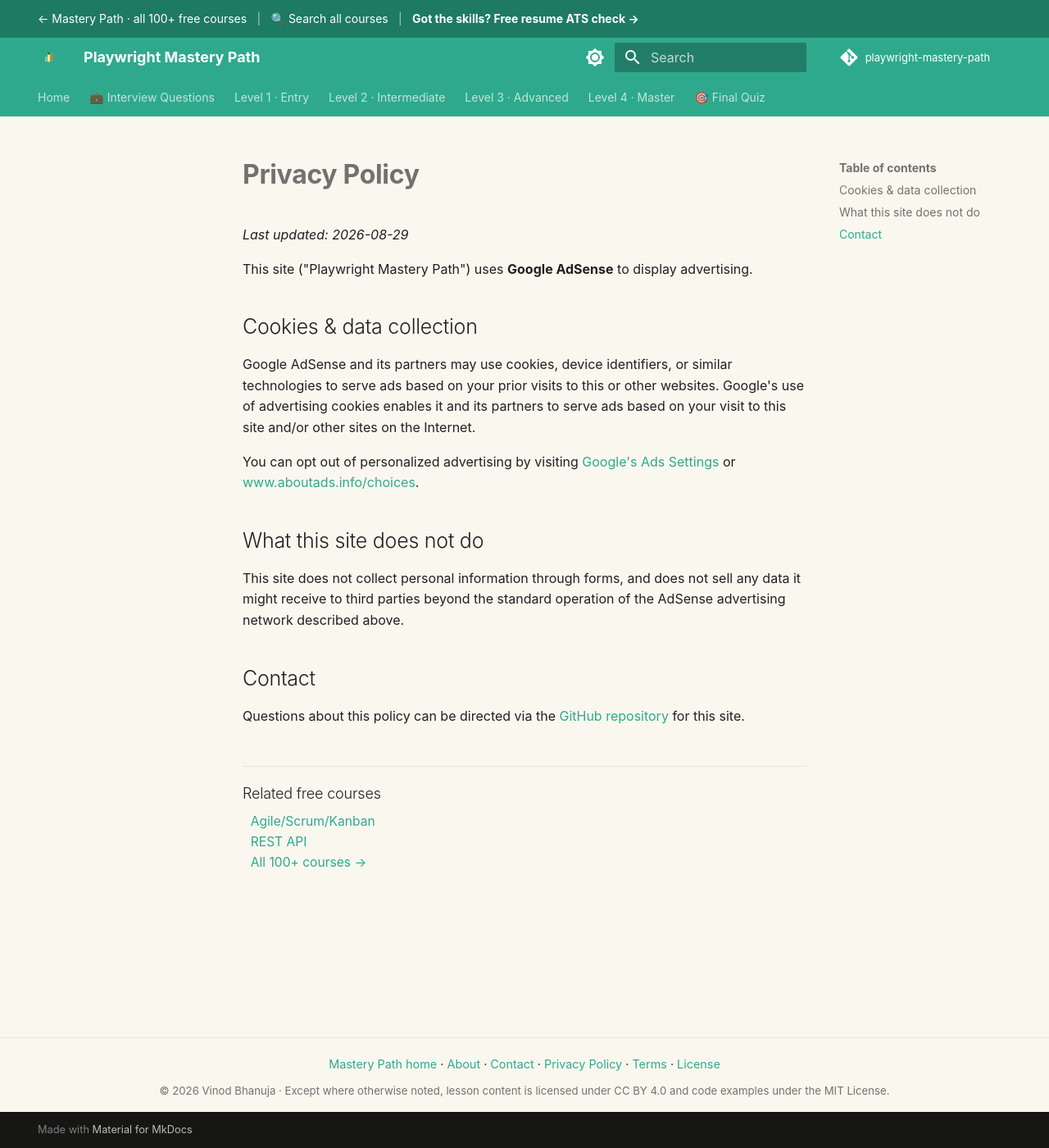
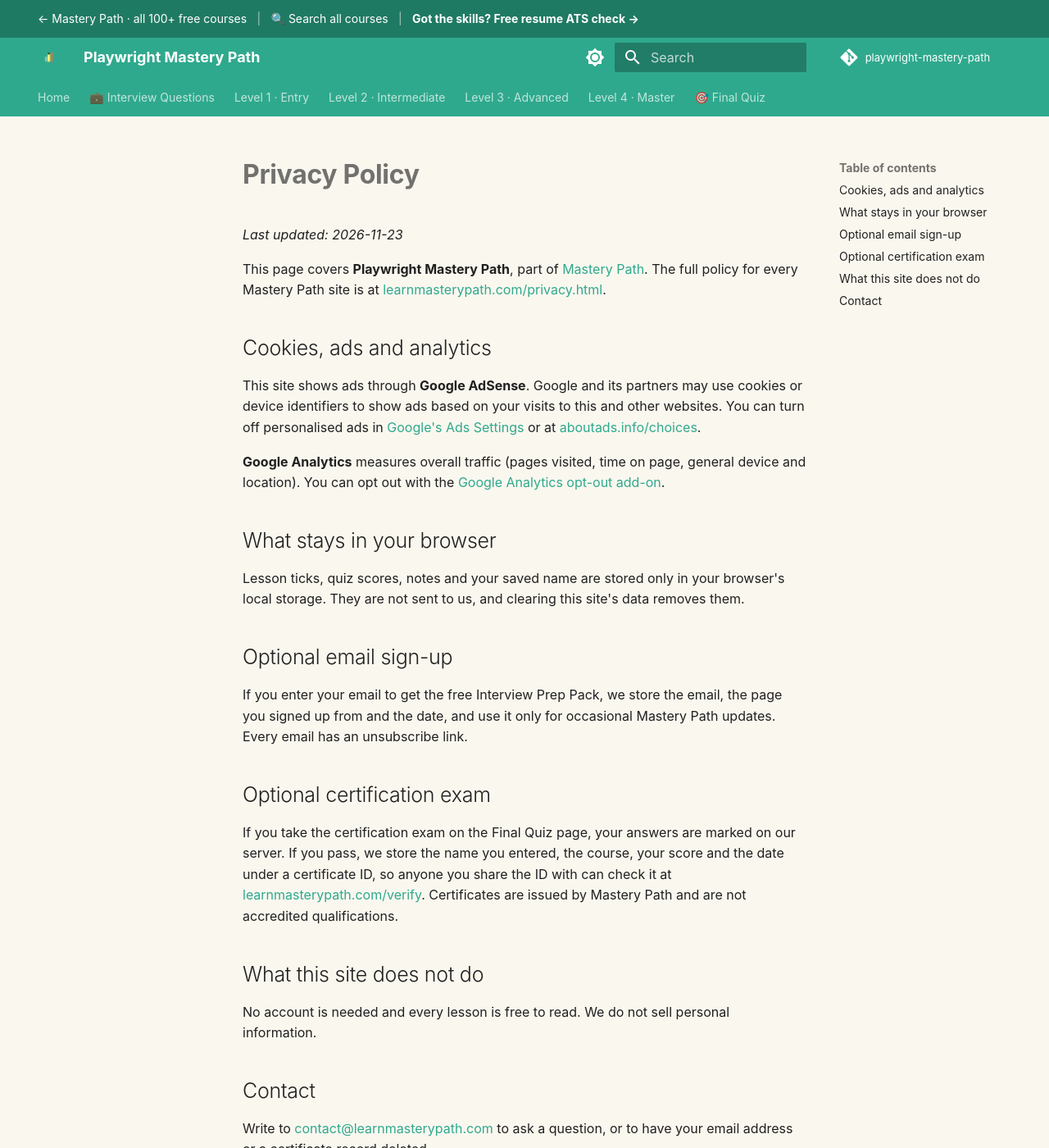
Before and after one commit to SIGILIPELLI/playwright-mastery-path, an MkDocs documentation site: the page built from docs/privacy.md, in a window 1280 px wide and 1400 px high. Shown: the whole window at 82% size. Built offline with MkDocs 1.6.1 and Material for MkDocs 9.7.7, drawn with Linux system fonts in a browser that asks for light colours; comment, search, counter and statistics services are not loaded.

Commit message:
Update privacy page: progress stays in the browser, optional email sign-up and certification exam, link to the full policy
Co-Authored-By: Claude Opus 5.5 <noreply@anthropic.com>

```diff
--- a/docs/privacy.md
+++ b/docs/privacy.md
@@ -1,32 +1,35 @@
 ---
-description: "Privacy policy for the free Playwright Mastery Path: how Google Analytics and AdSense cookies are used, what is not collected, and how to opt out."
+description: "Privacy policy for the free Playwright Mastery Path: cookies for ads and analytics, what stays in your browser, and the optional email sign-up and certification exam."
 ---
 
 # Privacy Policy
 
-_Last updated: 2026-08-29_
+_Last updated: 2026-11-23_
 
-This site ("Playwright Mastery Path") uses **Google AdSense** to display advertising.
+This page covers **Playwright Mastery Path**, part of [Mastery Path](https://learnmasterypath.com/). The full policy for every Mastery Path site is at [learnmasterypath.com/privacy.html](https://learnmasterypath.com/privacy.html).
 
-## Cookies & data collection
+## Cookies, ads and analytics
 
-Google AdSense and its partners may use cookies, device identifiers, or similar
-technologies to serve ads based on your prior visits to this or other websites.
-Google's use of advertising cookies enables it and its partners to serve ads
-based on your visit to this site and/or other sites on the Internet.
+This site shows ads through **Google AdSense**. Google and its partners may use cookies or device identifiers to show ads based on your visits to this and other websites. You can turn off personalised ads in [Google's Ads Settings](https://adssettings.google.com/) or at [aboutads.info/choices](https://www.aboutads.info/choices/).
 
-You can opt out of personalized advertising by visiting
-[Google's Ads Settings](https://adssettings.google.com/) or
-[www.aboutads.info/choices](https://www.aboutads.info/choices/).
+**Google Analytics** measures overall traffic (pages visited, time on page, general device and location). You can opt out with the [Google Analytics opt-out add-on](https://tools.google.com/dlpage/gaoptout).
+
+## What stays in your browser
+
+Lesson ticks, quiz scores, notes and your saved name are stored only in your browser's local storage. They are not sent to us, and clearing this site's data removes them.
+
+## Optional email sign-up
+
+If you enter your email to get the free Interview Prep Pack, we store the email, the page you signed up from and the date, and use it only for occasional Mastery Path updates. Every email has an unsubscribe link.
+
+## Optional certification exam
+
+If you take the certification exam on the Final Quiz page, your answers are marked on our server. If you pass, we store the name you entered, the course, your score and the date under a certificate ID, so anyone you share the ID with can check it at [learnmasterypath.com/verify](https://learnmasterypath.com/verify/). Certificates are issued by Mastery Path and are not accredited qualifications.
 
 ## What this site does not do
 
-This site does not collect personal information through forms, and does not sell
-any data it might receive to third parties beyond the standard operation of the
-AdSense advertising network described above.
+No account is needed and every lesson is free to read. We do not sell personal information.
 
 ## Contact
 
-Questions about this policy can be directed via the
-[GitHub repository](https://github.com/SIGILIPELLI/playwright-mastery-path) for this
-site.
+Write to [contact@learnmasterypath.com](mailto:contact@learnmasterypath.com) to ask a question, or to have your email address or a certificate record deleted.
```
